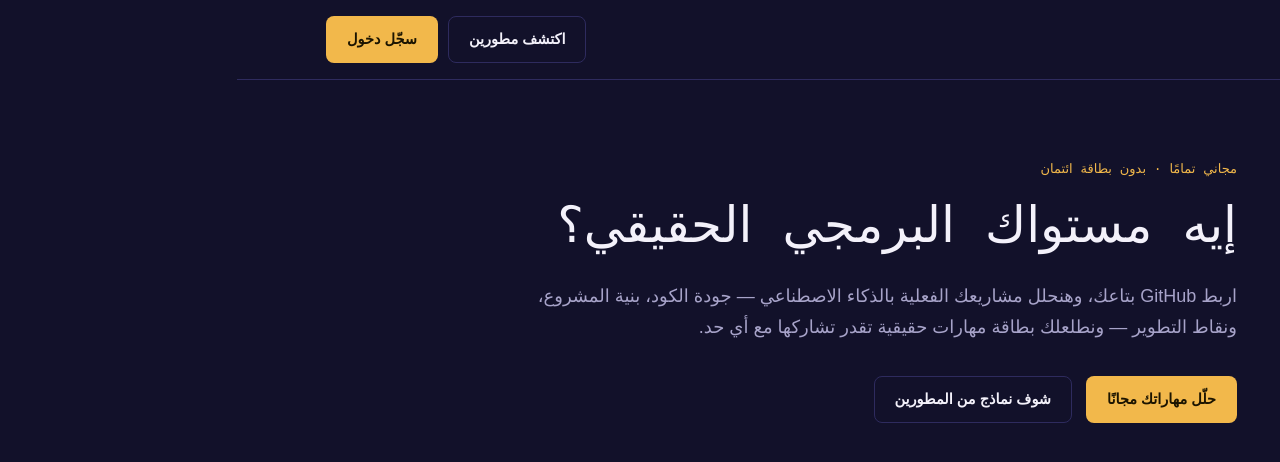
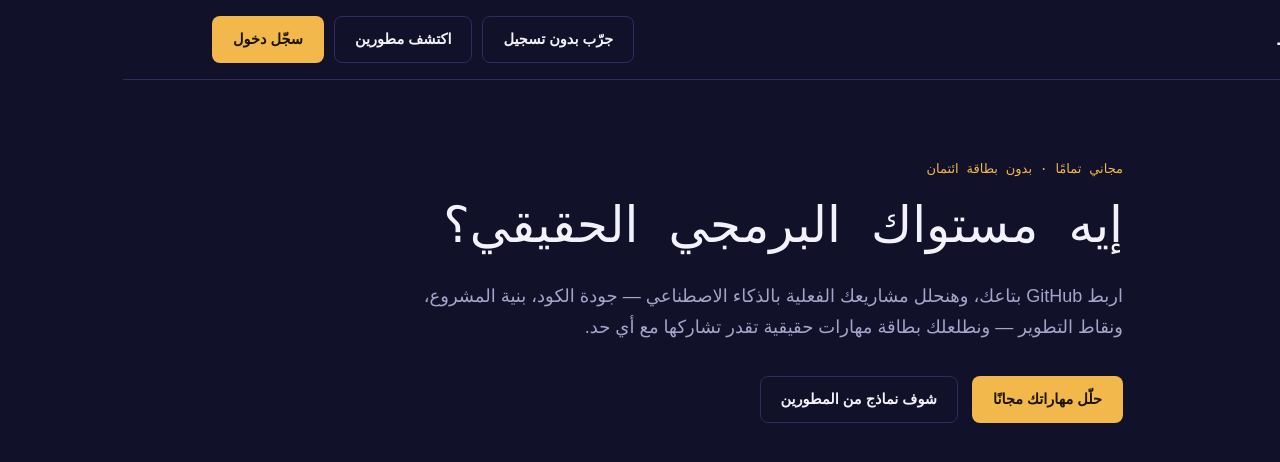
Before and after one commit to Ahmedshegazy2005/laaqit-app, a Next.js app: page / in a window 1280 px wide. Shown: the top 462 px of the page. Built offline with nearby package versions, Linux system fonts and the light colour scheme; no server answers.

Commit message:
Update NavBar.js

```diff
--- a/app/components/NavBar.js
+++ b/app/components/NavBar.js
@@ -30,11 +30,12 @@ export default function NavBar() {
 
   return (
     <header style={{ borderBottom: "1px solid var(--line)", padding: "16px 0" }}>
-      <div className="wrap" style={{ display: "flex", justifyContent: "space-between", alignItems: "center" }}>
+      <div className="wrap" style={{ display: "flex", justifyContent: "space-between", alignItems: "center", flexWrap: "wrap", gap: 10 }}>
         <Link href="/" style={{ fontWeight: 700, fontSize: 19, textDecoration: "none", color: "var(--ink)" }}>
           لاقط
         </Link>
-        <div style={{ display: "flex", gap: 10, alignItems: "center" }}>
+        <div style={{ display: "flex", gap: 10, alignItems: "center", flexWrap: "wrap" }}>
+          <Link href="/try" className="btn btn-ghost">جرّب بدون تسجيل</Link>
           <Link href="/discover" className="btn btn-ghost">اكتشف مطورين</Link>
           {!loading && user && (
             <Link href="/dashboard" className="btn btn-ghost">لوحتي</Link>
```
